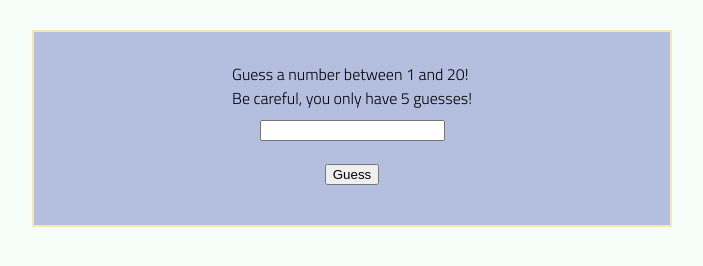
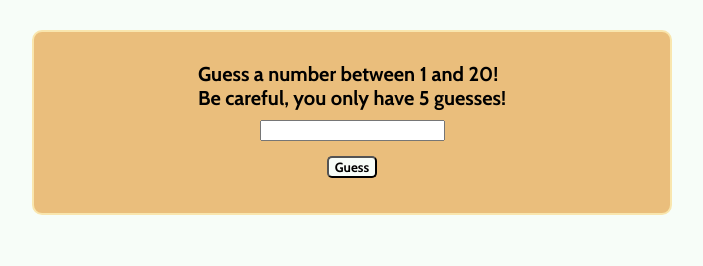
Before and after one commit to chase-abbott/lab-02-guess-a-number, a plain HTML site: page index.html in a window 1280 px wide. Shown: the whole page, without its empty margins (288-991 px from the left). Drawn offline with nearby package versions, Linux system fonts and the light colour scheme.

Commit message:
make things pretty again

```diff
--- a/app.js
+++ b/app.js
@@ -16,6 +16,7 @@ let correctAnswer = Math.round(Math.random() * 20);
 guessButton.addEventListener('click', () => {
     clicks--;
     console.log(correctAnswer);
+
     if (checkIfCorrect(userInput.value, correctAnswer) === 'less than') {
         results.textContent = `The answer is less than that! You have ${clicks} tries left!`;
     };
@@ -28,6 +29,8 @@ guessButton.addEventListener('click', () => {
         guessButton.style.display = 'none';
         retryButton.style.display = 'block';
         results.textContent = 'Great Job! You win!';
+        main.classList.add('correct');
+
     };
 
     if (clicks < 1) {
@@ -35,14 +38,13 @@ guessButton.addEventListener('click', () => {
         retryButton.style.display = 'block';
         results.textContent = "You lose!";
         main.classList.add('wrong');
-        wrongText.classList.remove('hidden');
+
     };
 
     if (checkIfCorrect(userInput.value, correctAnswer) === 'equal' && clicks <= 1) {
         guessButton.style.display = 'none';
         retryButton.style.display = 'block';
         main.classList.add('wrong');
-        wrongText.classList.remove('hidden');
         results.textContent = 'Great Job! You win!';
     };
 });
@@ -53,7 +55,8 @@ retryButton.addEventListener('click', () => {
     retryButton.style.display = 'none';
     results.textContent = '';
     main.classList.remove('wrong');
+    main.classList.remove('correct');
     wrongText.classList.add('hidden');
-    clicks = 3;
+    clicks = 5;
     correctAnswer = Math.round(Math.random() * 20);
 });
--- a/index.html
+++ b/index.html
@@ -9,6 +9,8 @@
     <link rel="stylesheet" href="styles/reset.css">
     <link rel="stylesheet" href="styles/style.css">
     <link rel="stylesheet" href="styles/home.css">
+    <link rel="preconnect" href="https://fonts.gstatic.com">
+    <link href="https://fonts.googleapis.com/css2?family=Cabin:wght@700&display=swap" rel="stylesheet">
     <title>Document</title>
 </head>
 
--- a/styles/home.css
+++ b/styles/home.css
@@ -1,5 +1,16 @@
 h1 {
     font-size: 200px;
+}
+
+button {
+    margin: 5px;
+    border-radius: 5px;
+    font-family: 'Cabin', sans-serif;
+    background-color: hsla(135, 65%, 98%, 1);
+}
+
+button:hover {
+    background-color: #e25822;
 }
 
 input {
@@ -18,7 +29,10 @@ input {
     --color5: red;
 }
 
-
-#buttons {
-    margin: 10px;
+.correct {
+    --color1: green;
+    --color2: green;
+    --color3: green;
+    --color4: green;
+    --color5: green;
 }
--- a/styles/style.css
+++ b/styles/style.css
@@ -11,14 +11,14 @@ body {
     --color2: hsla(135, 65%, 98%, 1);
     --color3: hsla(315, 37%, 86%, 1);
     --color4: hsla(45, 73%, 98%, 1);
-    --color5: hsla(224, 40%, 79%, 1);
+    --color5: #EABE7C;
 
     --header-height: 80px;
     --shadow: 0px 10px 20px -12px rgba(0,0,0,0.45);
     --gutter: 30px;
     --footer-height: 25px;
 
-    font-family: 'Titillium Web', sans-serif;
+    font-family: 'Cabin', sans-serif;
     background-color: var(--color2);
 }
 
@@ -32,6 +32,7 @@ main {
 }
 
 section {
+    border-radius: 10px;
     background-color: var(--color5);
     width: 1000px;
     max-width: 50%;
@@ -44,6 +45,8 @@ section {
     margin-top: var(--gutter);
     margin-bottom: var(--gutter);
     border: solid 2px var(--color1);
+    font-size: 20px;
+    font-weight: 500;
 }
 
 header {
```
Lines whose indentation alone changed are shown as unchanged.
